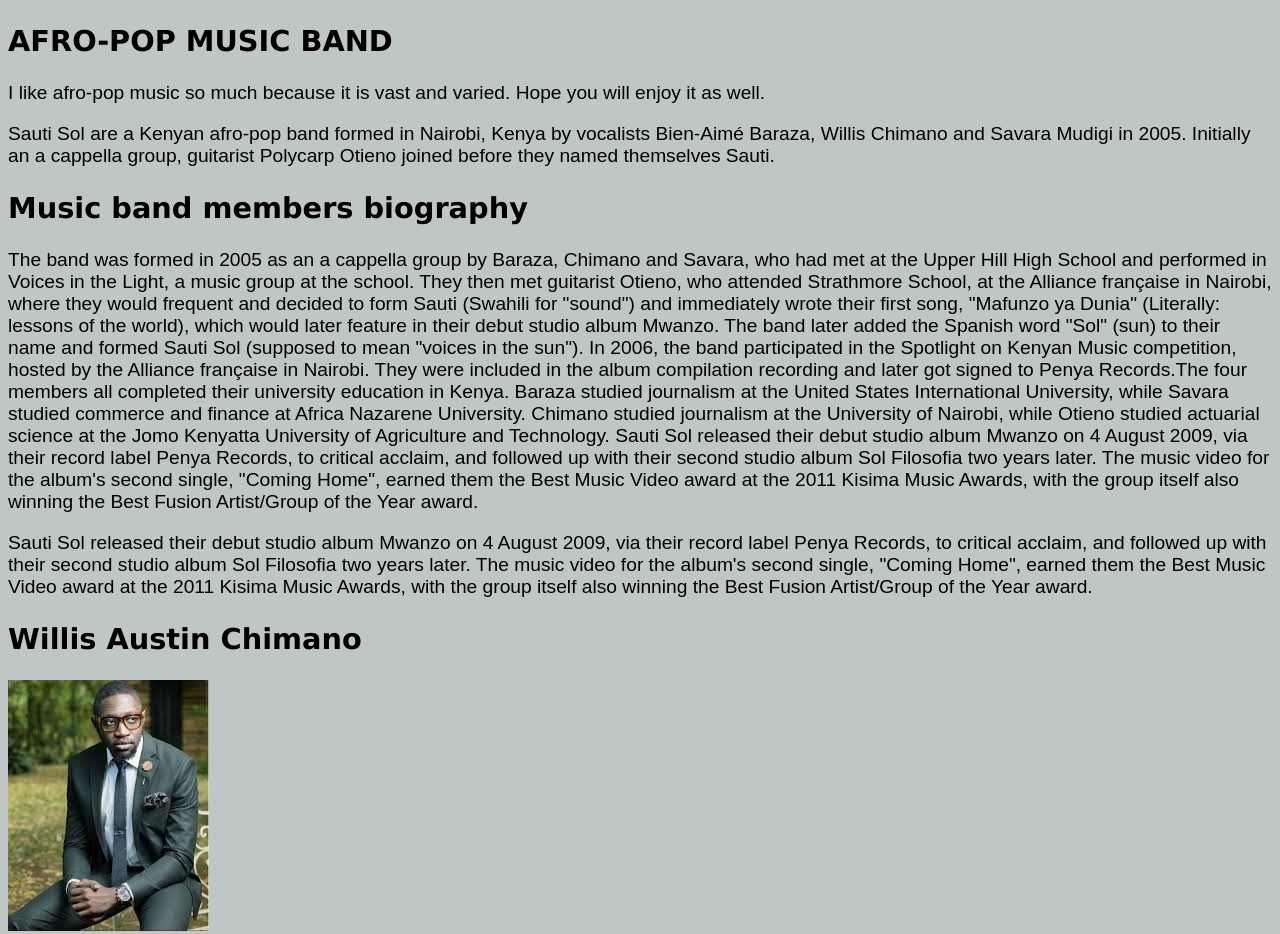
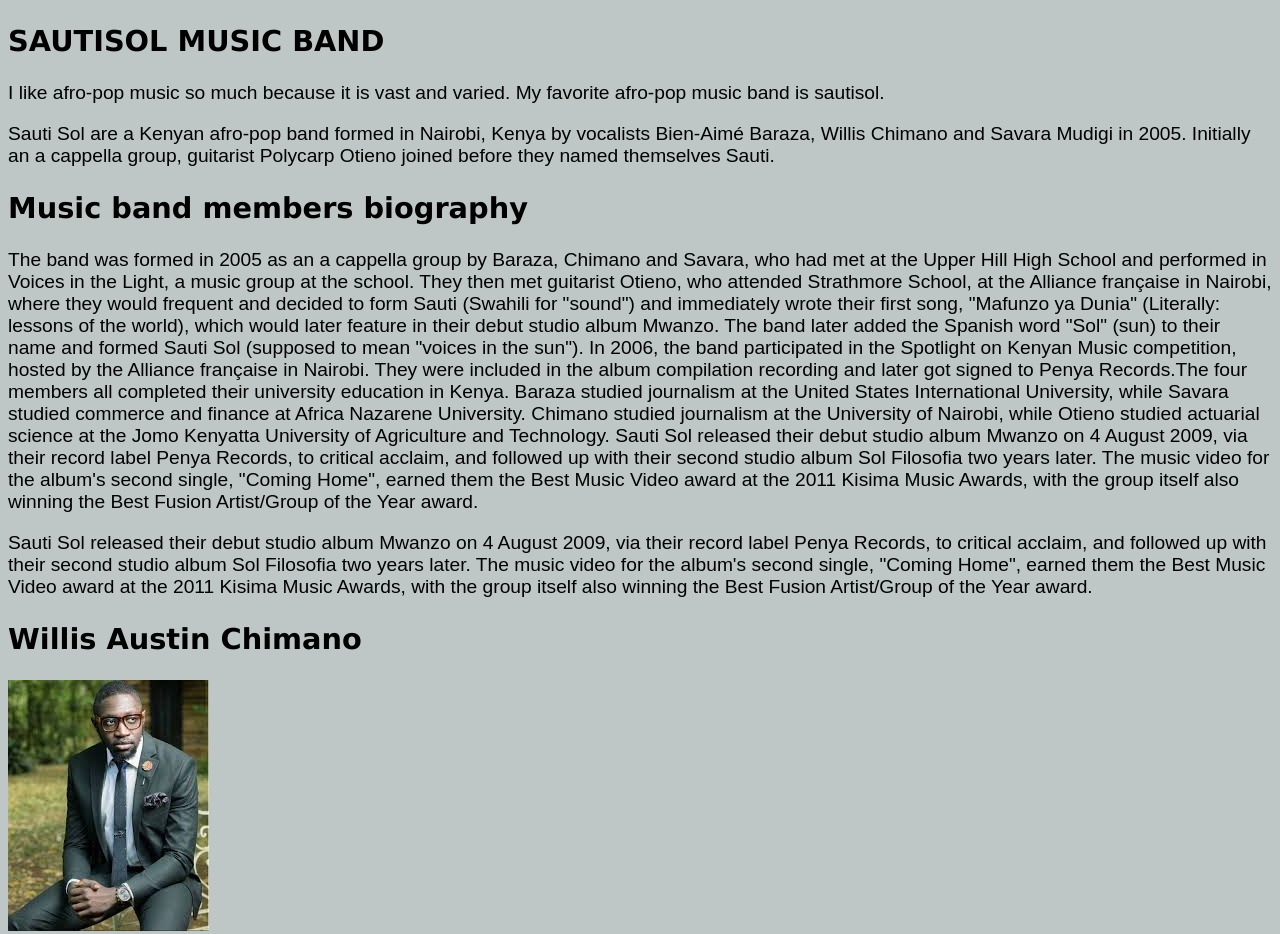
Before and after one commit to lorna023/band, a plain HTML site: page index.html in a window 1280 px wide. Shown: the top 934 px of the page. Drawn offline with Linux system fonts and the light colour scheme.

```diff
--- a/index.html
+++ b/index.html
@@ -9,9 +9,9 @@
  <body>
    <section>
      <!--This section is a welcomming header-->
-    <h1>AFRO-POP MUSIC BAND</h1>
+    <h1>SAUTISOL MUSIC BAND</h1>
 
-    <p>I like afro-pop music so much because it is vast and varied. Hope you will enjoy it as well. </p>
+    <p>I like afro-pop music so much because it is vast and varied. My favorite afro-pop music band is sautisol.</p>
    </section>
 
 
```
Also changed, not shown: 2 other files.
